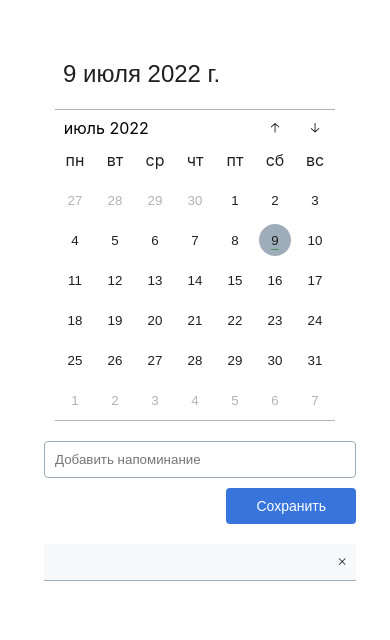
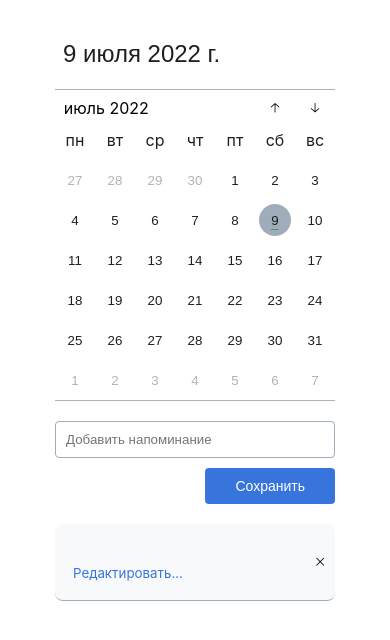
Before and after one commit to Naumch/react-calendar, a React (Create React App) app: page / in a window 390 px wide. Both pictures are taken after a click on the button "Сохранить". Shown: the top 640 px of the page. Built offline with nearby package versions, Linux system fonts and the light colour scheme.

Commit message:
Подправила стили css

```diff
--- a/src/components/Note.js
+++ b/src/components/Note.js
@@ -4,12 +4,14 @@ function Note({ notes, editUnix, setEditId, remItem }) {
   const result = notes.map(note => {
     if (note.unix === editUnix) {
       return (
-        <div className="notes__item"
-          key={note.id}
-          onClick={() => setEditId(note.id)}
-        >
-          <span>{note.text}</span>
-          <button onClick={() => remItem(note.id)}>&#128937;</button>
+        <div className="notes-item" key={note.id}>
+          <p className="notes-item__text">
+            {note.text}<br/>
+            <small className="notes-item__btn-edit" onClick={() => setEditId(note.id)}>
+              Редактировать...
+            </small>
+          </p>
+          <button onClick={() => remItem(note.id)} className="notes-item__btn-delete">&#128937;</button>
         </div>
       )
     } else {
--- a/src/components/Notes.js
+++ b/src/components/Notes.js
@@ -35,18 +35,16 @@ function Notes({ editUnix, notes, setNotes, editId, setEditId, obj, setObj, getI
 		}
 	}
 
-  return <div className="notes-wrapper">
-    <div className="notes__field">
+  return (
+    <div className="notes-wrapper">
+      <div className="notes-field">
         <input
           placeholder="Добавить напоминание"
           value={getValue('text')}
           onChange={event => changeItem('text', event)}
-        className="input"
+          className="notes-field__input"
         />
-      <button
-        className="btn"
-        onClick={saveItem}
-      >
+        <button className="notes-field__btn-save" onClick={saveItem}>
           Сохранить
         </button>
       </div>
@@ -58,8 +56,8 @@ function Notes({ editUnix, notes, setNotes, editId, setEditId, obj, setObj, getI
           remItem={remItem}
         />
       </div>
-  </div>;
+    </div>
+  )
 }
 
-
 export default Notes;
--- a/src/index.css
+++ b/src/index.css
@@ -31,36 +31,12 @@ button {
 	margin: 60px auto;
 }
 
-@media (max-width: 620px) {
+@media (max-width: 580px) {
   .wrap {
     flex-direction: column;
     align-items: center;
+    margin: 40px auto;
   }
-}
-
-.btn {
-	align-self: end;
-	padding: 10px 30px;
-	margin: 10px 0 20px;
-	border-radius: 4px;
-	font-size: 14px;
-	color: #fff;
-	background-color: #3775dd;
-  transition: .5s;
-}
-
-.btn:hover {
-	background-color: #3169c6;
-}
-
-.input {
-  padding: 10px;
-  border: 1px solid #9facba;
-  border-radius: 4px;
-  transition: .3s box-shadow;
-	outline: none;
-  transition: .5s;
-  cursor: pointer;
 }
 
 .calendar-wrapper {
@@ -129,29 +105,77 @@ button {
   margin-left: 50px;
 }
 
-@media (max-width: 610px) {
+@media (max-width: 620px) {
   .notes-wrapper {
-    margin-left: 10px;
+    margin-left: 20px;
   }
 }
 
-@media (max-width: 620px) {
+@media (max-width: 580px) {
   .notes-wrapper {
-    width: 80%;
-    margin-top: 20px;
+    width: 280px;
+    margin: 20px;
   }
 }
 
-.notes__field {
+.notes-field {
   display: flex;
   flex-direction: column;
 }
 
-.notes__item {
+.notes-field__input {
+  padding: 10px;
+  border: 1px solid #9facba;
+  border-radius: 4px;
+	outline: none;
+  transition: .5s;
+}
+
+.notes-field__input:hover {
+  box-shadow: 4px 4px 8px 0px rgba(34, 60, 80, 0.2);
+}
+
+.notes-field__btn-save {
+	align-self: end;
+	padding: 10px 30px;
+	margin: 10px 0 20px;
+	border-radius: 4px;
+	font-size: 14px;
+	color: #fff;
+	background-color: #3775dd;
+  transition: .5s;
+}
+
+.notes-field__btn-save:hover {
+	background-color: #3169c6;
+}
+
+.notes-item {
   display: flex;
   justify-content: space-between;
   border-bottom: 1px solid #9facba;
   width: 100%;
   padding: 10px;
   background-color: #f8f9fb;
+  border-radius: 8px;
+  margin-bottom: 10px;
 }
+
+.notes-item__text {
+  max-width: 420px;
+  margin: 8px;
+}
+
+.notes-item__btn-edit {
+  cursor: pointer;
+  color: #3775dd;
+}
+
+.notes-item__btn-delete {
+  transition: .5s;
+  font-size: 1rem;
+}
+
+.notes-item__btn-delete:hover {
+  transform: scale(1.5);
+}
```
Lines whose indentation alone changed are shown as unchanged.
